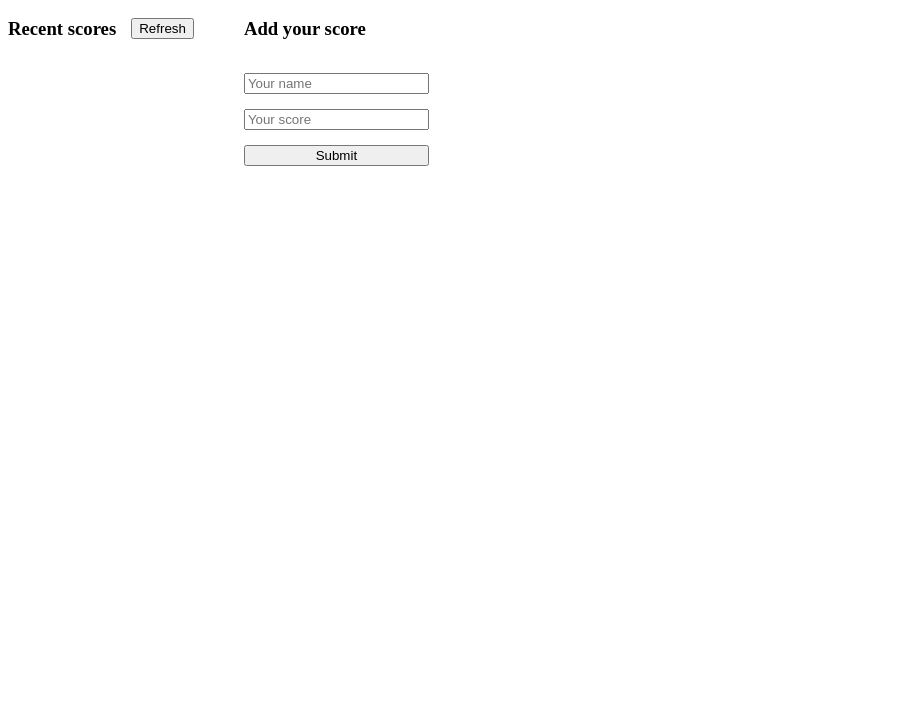
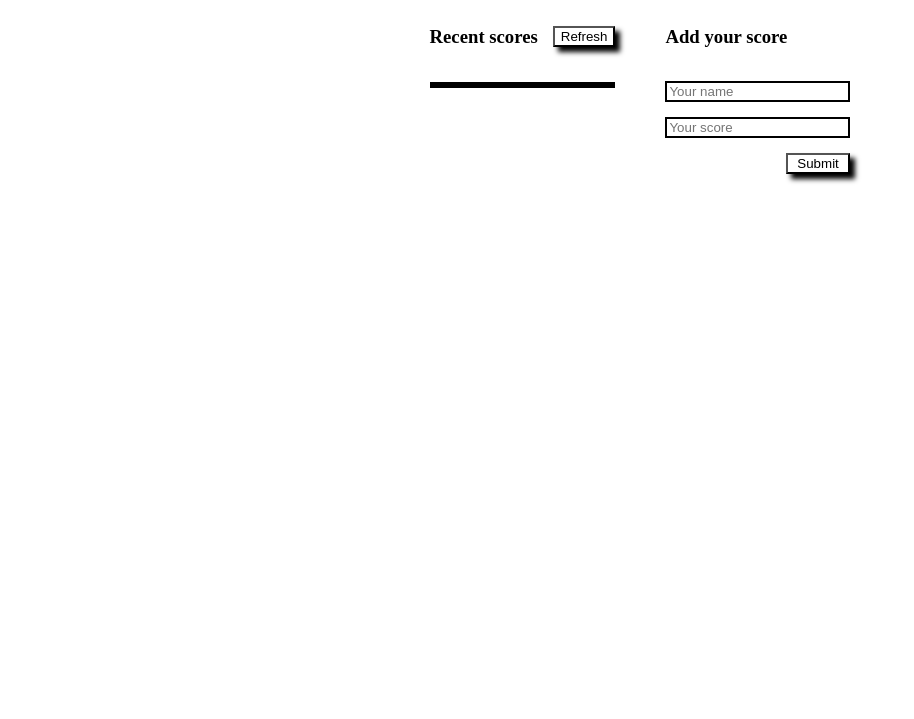
Before and after one commit to DiegoMero/Leaderboard, a website built with webpack: page src/index.html in a window 1280 px wide. Shown: the part 81-800 px from the top of the page, without its empty margins (0-914 px from the left). Built offline with nearby package versions, Linux system fonts and the light colour scheme; no server answers.

Commit message:
Add mayor styling to page

```diff
--- a/src/style.css
+++ b/src/style.css
@@ -1,3 +1,9 @@
+body {
+  display: flex;
+  flex-direction: column;
+  align-items: center;
+}
+
 .scores {
   display: flex;
   flex-direction: row;
@@ -23,4 +29,37 @@
 
 ul {
   list-style: none;
+  padding-left: 0;
+  border: 3px solid black;
 }
+
+#refresh-button {
+  background-color: white;
+  box-shadow: 5px 5px 5px black;
+  cursor: pointer;
+}
+
+ul li:nth-child(odd) {
+  background-color: rgb(188, 188, 194);
+}
+
+ul li:nth-child(even) {
+  background-color: rgb(255, 255, 255);
+}
+
+#submit-button {
+  width: 35%;
+  background-color: white;
+  box-shadow: 5px 5px 5px black;
+  cursor: pointer;
+  margin-left: auto;
+}
+
+#name,
+#number {
+  border: 2px solid #000;
+}
+
+h1 {
+  margin-right: 20%;
+}
```
